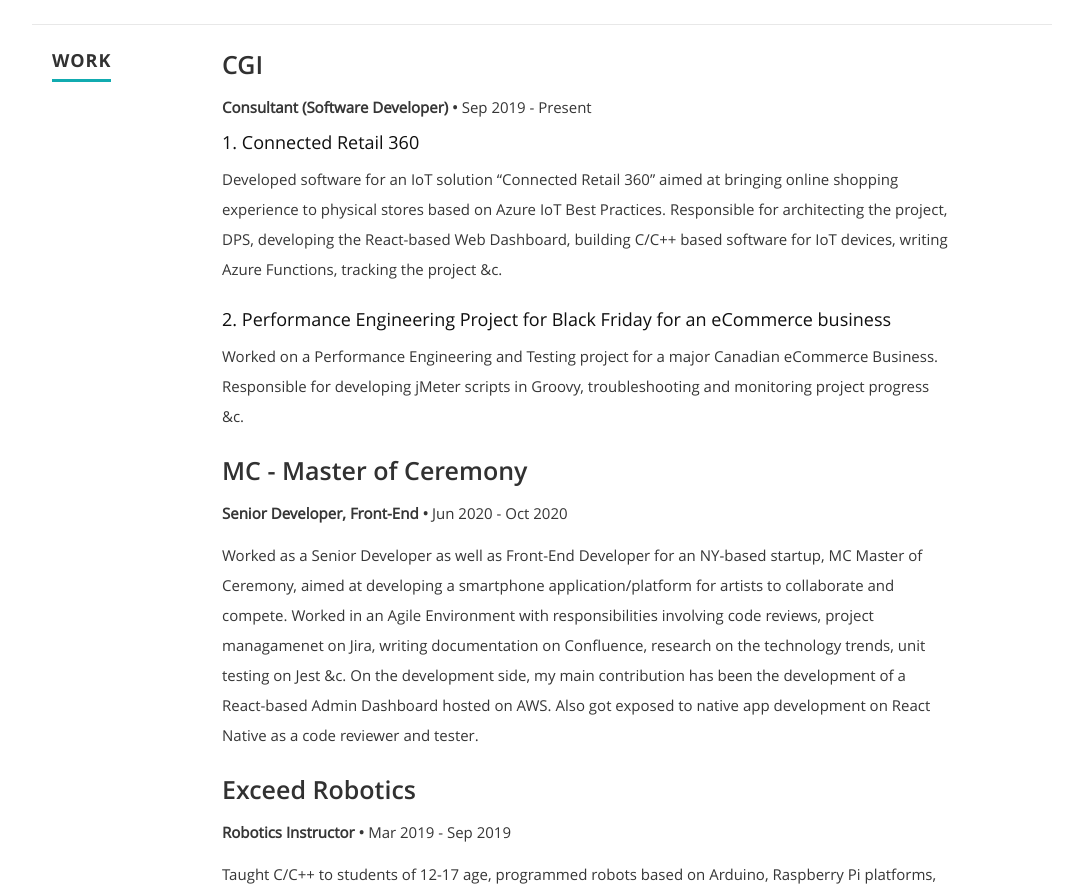
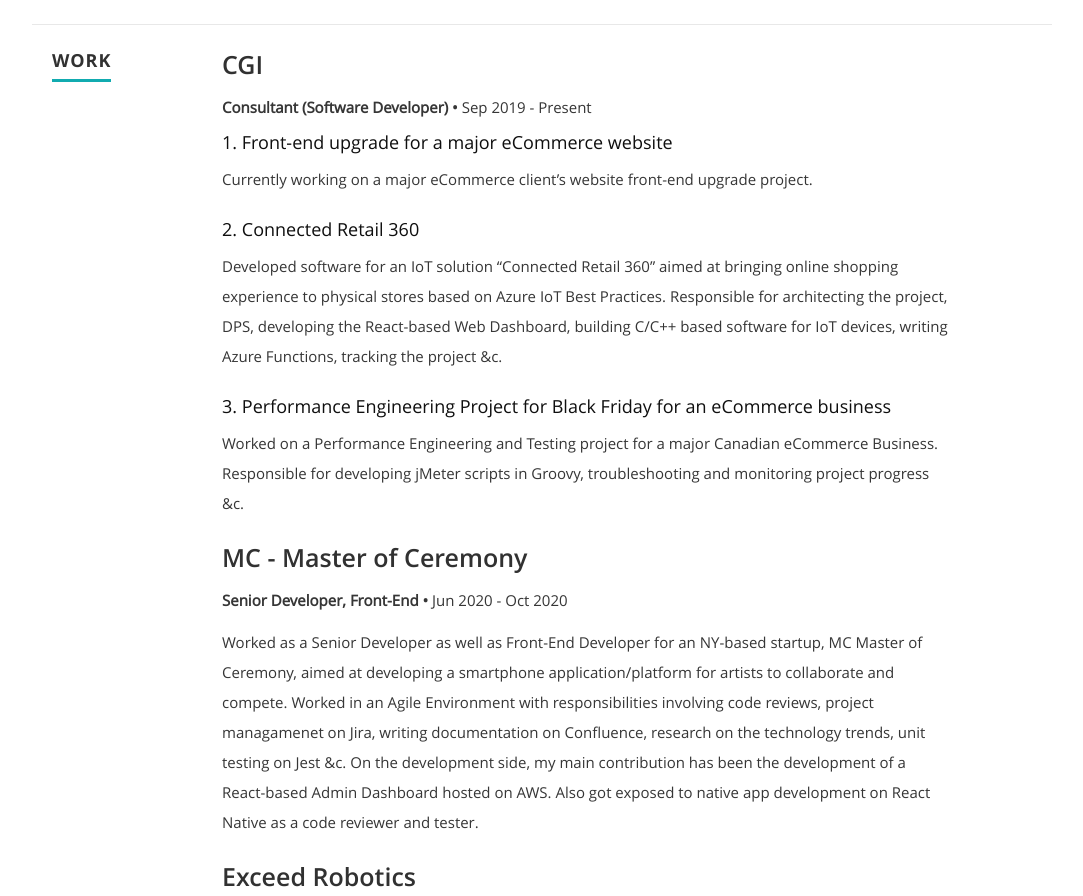
Before and after one commit to 111hemant111/portfolio_website-react, a React (Create React App) app: page / in a window 1280 px wide. Shown: the part 1660-2556 px from the top of the page, without its empty margins (98-1181 px from the left). Built offline with nearby package versions, Linux system fonts and the light colour scheme.

Commit message:
updated latest project at CGI

```diff
--- a/public/resumeData.json
+++ b/public/resumeData.json
@@ -61,11 +61,16 @@
         "description": [
           {
             "id": "1.",
+            "projname": "Front-end upgrade for a major eCommerce website",
+            "exp":"Currently working on a major eCommerce client’s website front-end upgrade project."
+          },
+          {
+            "id": "2.",
             "projname": "Connected Retail 360",
             "exp":"Developed software for an IoT solution “Connected Retail 360” aimed at bringing online shopping experience to physical stores based on Azure IoT Best Practices. Responsible for architecting the project, DPS, developing the React-based Web Dashboard, building C/C++ based software for IoT devices, writing Azure Functions, tracking the project &c."
           },
           {
-            "id": "2.",
+            "id": "3.",
             "projname": "Performance Engineering Project for Black Friday for an eCommerce business",
             "exp":"Worked on a Performance Engineering and Testing project for a major Canadian eCommerce Business. Responsible for developing jMeter scripts in Groovy, troubleshooting and monitoring project progress &c."
           }
--- a/src/Components/Resume.js
+++ b/src/Components/Resume.js
@@ -7,7 +7,7 @@
       <p className="desig"> Freelance Developer</p>
       <div>
         <p className="info">Currently developing a React-based Web Application called “Word Of Advice” for Health/Workout Assistance for a Toronto-based client - Based on MERN stack. <br/>Built websites for clients using Wordpress.org CMS with SEO best practices. Client Wordpress websites built:<br/>
-          1. <a target="_blank" rel="noreferrer" href="https://nacptpharmacollege.com">NACPT Pharma College</a><br/>
+          1. <a target="_blank" rel="noreferrer" href="https://www.nacptpharmacollege.com">NACPT Pharma College</a><br/>
           2. <a target="_blank" rel="noreferrer" href="https://thelightinglamp.com">The Lighting Lamp</a><br/>
           3. <a target="_blank" rel="noreferrer" href="https://50hands.org">50Hands</a> and more.
         </p>
```
Also changed, not shown: 1 other file (tests, documents, lock files or other folders).
